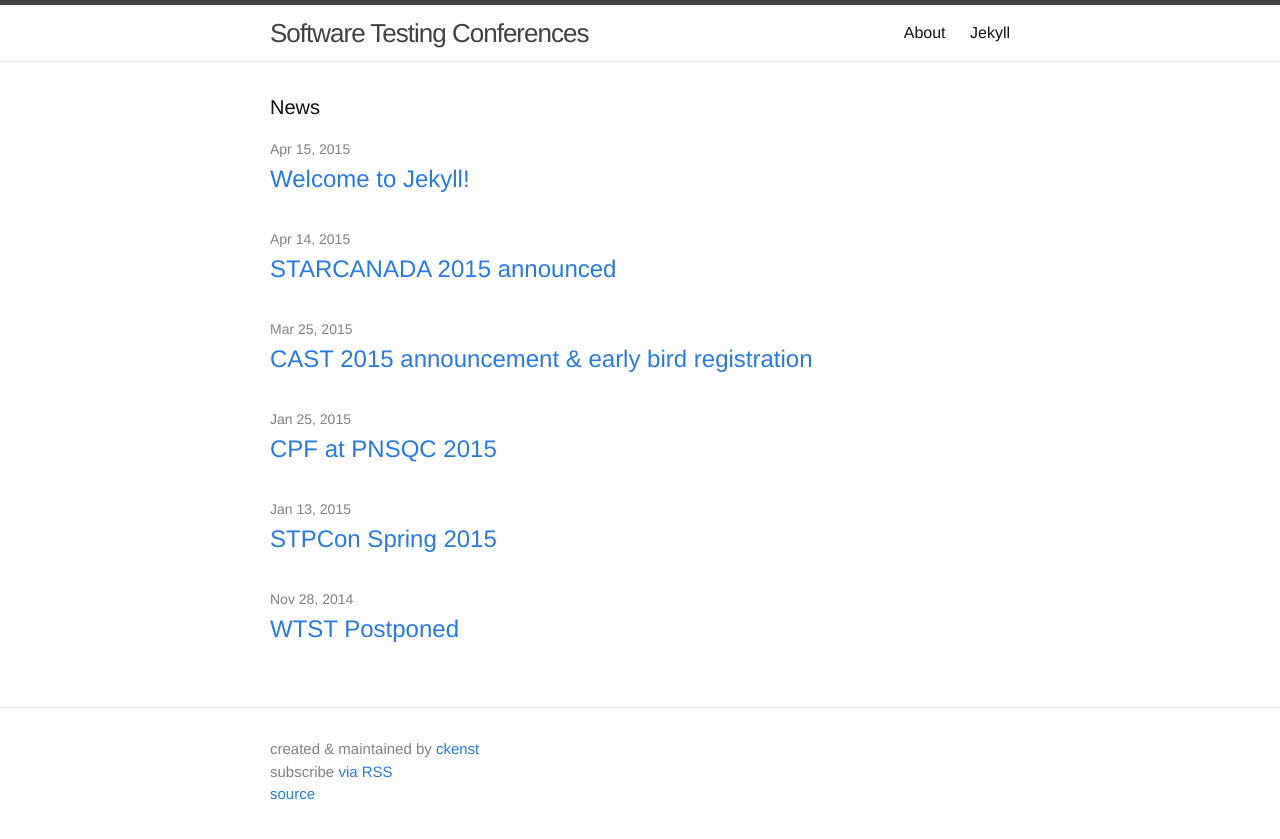
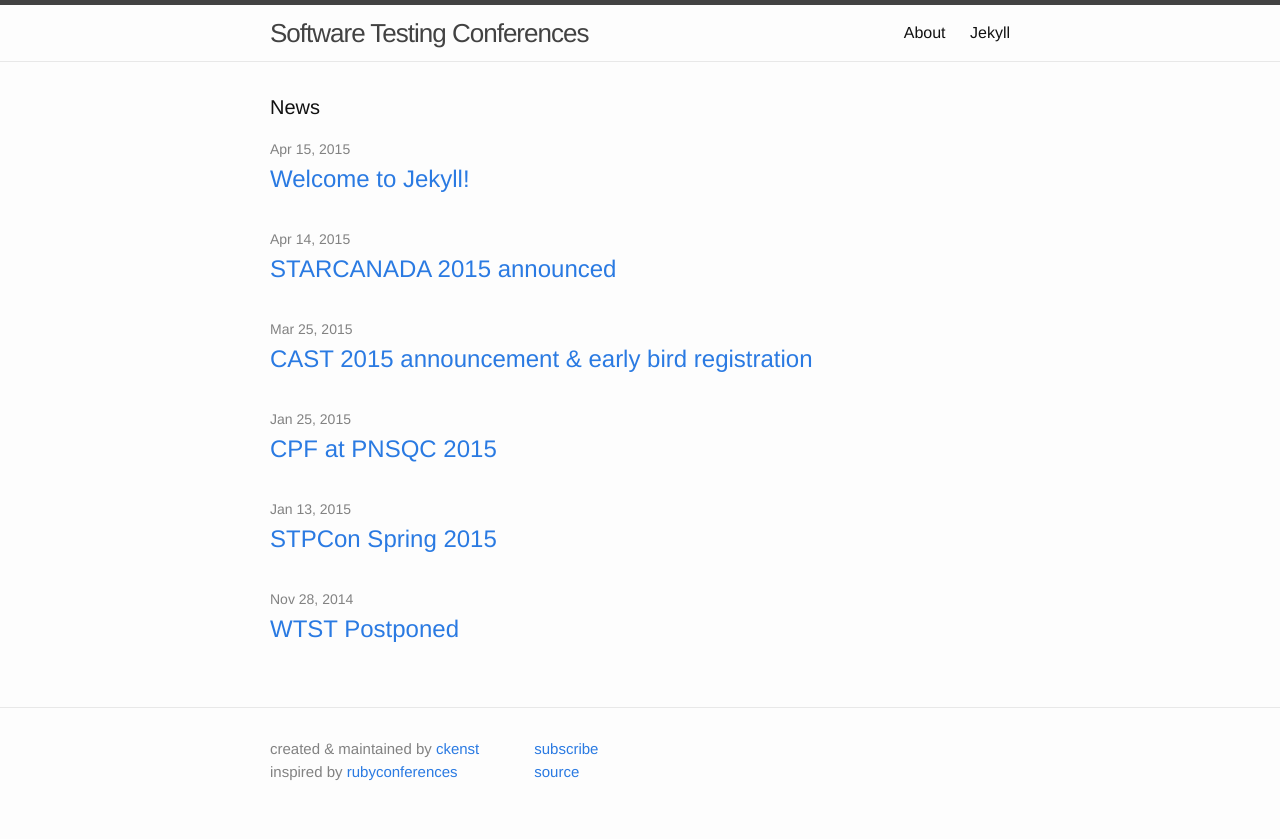
Before and after one commit to TestingConferences/testingconferences.github.io, a Jekyll site: the page built from index.html, in a window 1280 px wide. Shown: the top 839 px of the page. Built offline with Jekyll 4.4.1, drawn with Linux system fonts in a browser that asks for light colours.

Commit message:
added attribution to footer, removed rss code from index.html

```diff
--- a/_includes/footer.html
+++ b/_includes/footer.html
@@ -7,16 +7,20 @@
       <div class="footer-col  footer-col-1">
         <ul class="contact-list">
           <li>created & maintained by <a href="https://twitter.com/{{site.twitter_username}}">{{site.twitter_username}}</a></li>
-          <li>subscribe <a href="{{ "/feed.xml" | prepend: site.baseurl }}">via RSS</a></li>
+          <li>inspired by <a href="http://rubyconferences.org">rubyconferences</a></li>
+        </ul>
+      </div>
+
+      <div class="footer-col  footer-col-2">
+        <ul class="contact-list">
+          <li><a href="{{ "/feed.xml" | prepend: site.baseurl }}">subscribe </a></li>
           <li><a href="https://github.com/{{ site.github_username }}/testing-conferences">source</a></li>
         </ul>
       </div>
 
-      <div class="footer-col  footer-col-2">
-      </div>
-
       <div class="footer-col  footer-col-3">
-        <p class="text">{{ site.description }}</p>
+        <ul class="contact-list">
+      </ul>
       </div>
     </div>
 
--- a/index.html
+++ b/index.html
@@ -17,7 +17,4 @@ layout: default
       </li>
     {% endfor %}
   </ul>
-
-  <!--<p class="rss-subscribe">subscribe <a href="{{ "/feed.xml" | prepend: site.baseurl }}">via RSS</a></p>-->
-
 </div>
```
